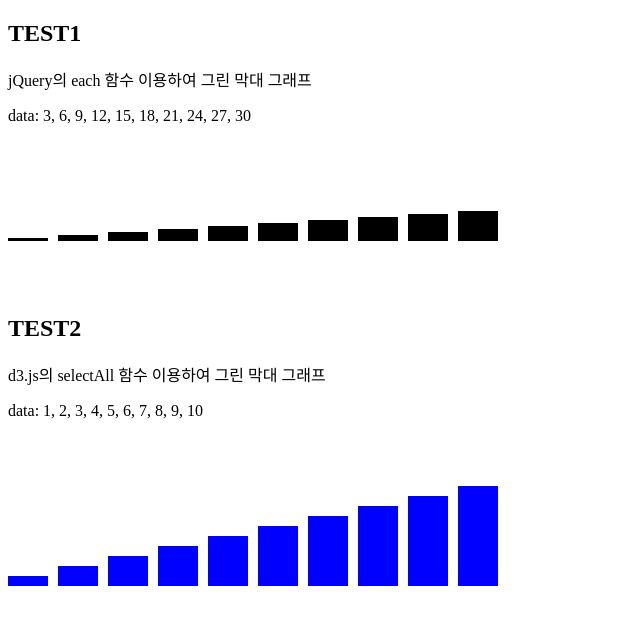
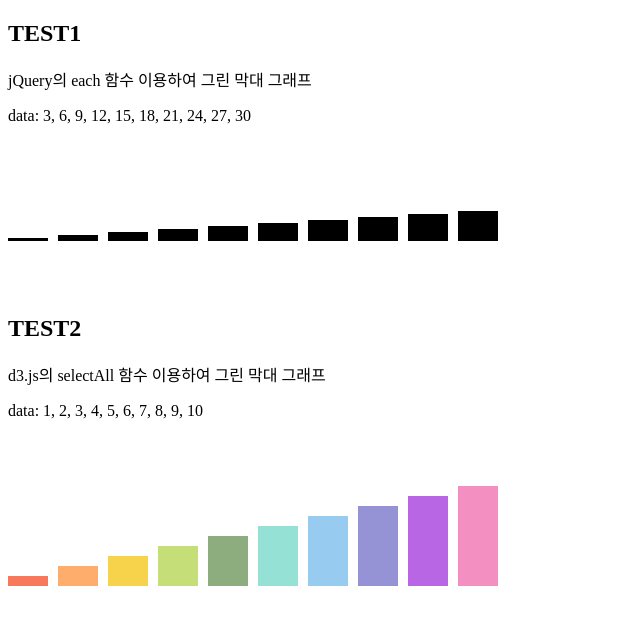
Before and after one commit to choijueun/d3js, a plain HTML site: page 01practice/index.html in a window 1280 px wide. Shown: the whole page, without its empty margins (0-640 px from the left). Drawn offline with Linux system fonts and the light colour scheme.

Commit message:
background-color: fill attr

```diff
--- a/01practice/index.html
+++ b/01practice/index.html
@@ -41,6 +41,7 @@
             })
 
             const data2 = [1, 2, 3, 4, 5, 6, 7, 8, 9, 10];
+            const fill2 = ['#F7785D', '#FFAD6C', '#F7D34B', '#C6DE77', '#8DAD7F', '#96E1D5', '#97CBEF', '#9692D6', '#B866E4', '#F38FC1'];
             const svg2 = d3.select('#test2 svg')
             svg2.selectAll('bar')
                 // data2 파일 입력하여 rect 태그 추가
@@ -52,7 +53,7 @@
                 .attr('x', (data, idx)=>{ return idx * 50 })
                 .attr('y', (data, idx)=>{ return 150 - data * 10 })
                 // background-color 추가
-                .attr('fill', 'blue');
+                .attr('fill', (d, i)=>{ return fill2[i] });
 
         })
 
```
